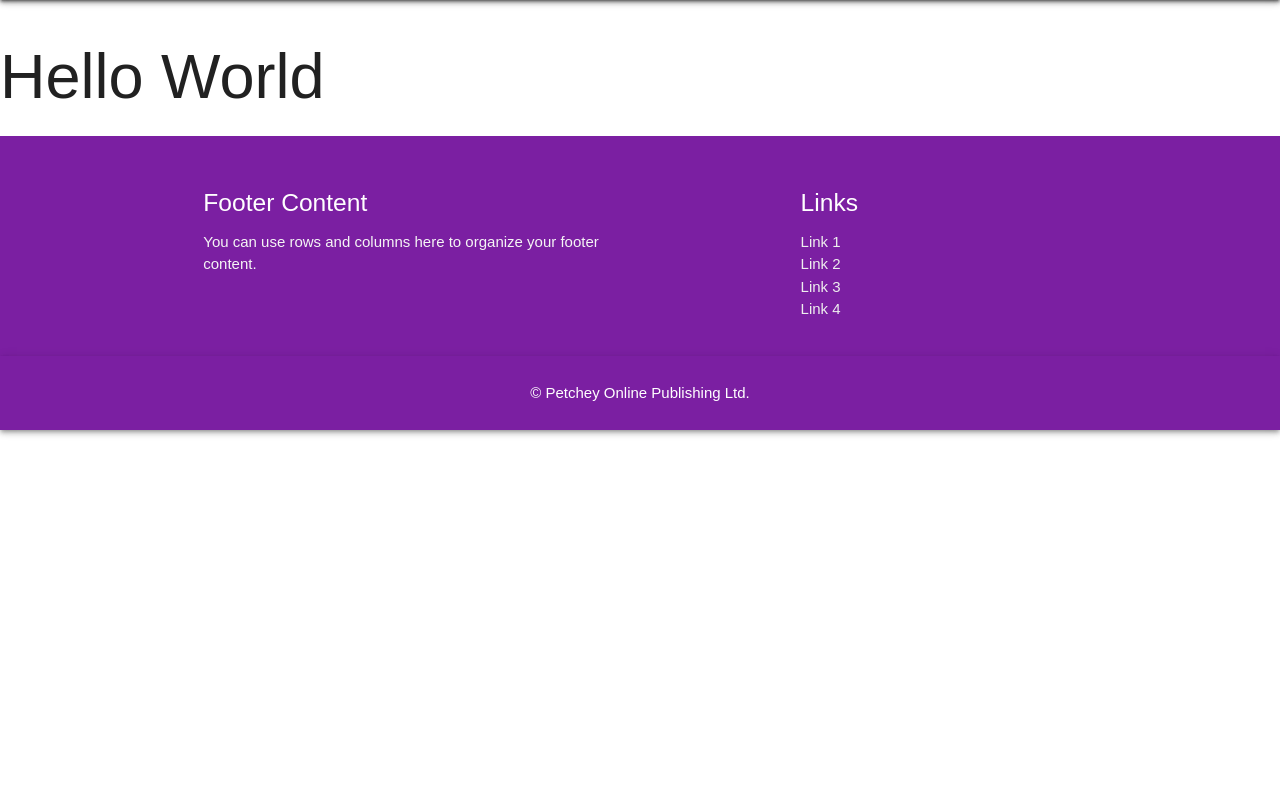
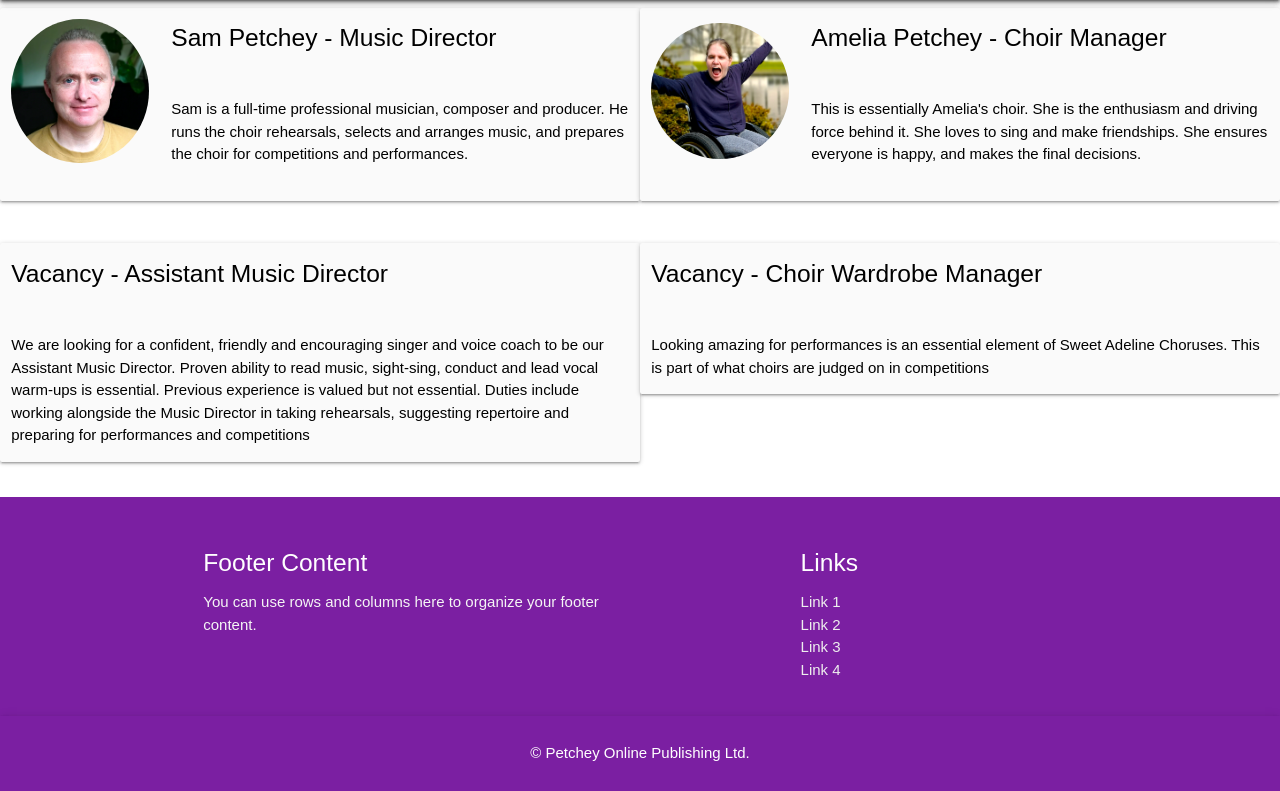
Before and after one commit to sampetchey/sweet-chariot-singers, a Django app: page /team in a window 1280 px wide. Shown: the part 64-855 px from the top of the page. Before the commit the page ends 500 px from the top, so only its background shows below. Run offline with Django 4.2, Linux system fonts and the light colour scheme.

```diff
--- a/home/templates/home/index.html
+++ b/home/templates/home/index.html
@@ -16,11 +16,7 @@
         at the Royal Military School of Music, Kneller Hall. The high energy, harmony</p>
     </div>
   </div>
-  <form method="post" enctype="multipart/form-data">
-    {% csrf_token %}
-     {{ form.as_p }}
-    <button type="submit">Upload</button>
-  </form>
+
 
   {% if img_obj %}
     <h3>Succesfully uploaded : {{img_obj.title}}</h3>
--- a/home/templates/home/team.html
+++ b/home/templates/home/team.html
@@ -1,6 +1,47 @@
-{% extends "base.html" %}
+{% extends 'base.html' %}
 {% load static %}
 
 {% block content %}
-    <h1>Hello World</h1>
+  <div class="row">
+    <div class="col s6 card-panel grey lighten-5 z-depth-1 team-info">
+      <div class="row valign-wrapper">
+        <div class="col s3">
+          <img src="media/headshot_sam.png" alt="" class="circle responsive-img" /> <!-- notice the "circle" class -->
+        </div>
+        <div class="col s9">
+          <span class="black-text">
+            <h5>Sam Petchey - Music Director</h5><br />
+            <p>Sam is a full-time professional musician, composer and producer. He runs the choir rehearsals, selects and arranges music, and prepares the choir for competitions and performances.</p>
+          </span>
+        </div>
+      </div>
+    </div>
+    <div class="col s6 card-panel grey lighten-5 z-depth-1 team-info">
+      <div class="row valign-wrapper">
+        <div class="col s3">
+          <img src="media/headshot_amelia.png" alt="" class="circle responsive-img" /> <!-- notice the "circle" class -->
+        </div>
+        <div class="col s9">
+          <span class="black-text">
+            <h5>Amelia Petchey - Choir Manager</h5><br />
+            <p>This is essentially Amelia's choir. She is the enthusiasm and driving force behind it. She loves to sing and make friendships. She ensures everyone is happy, and makes the final decisions.</p>
+          </span>
+        </div>
+      </div>
+    </div>
+  </div>
+  <div class="row">
+    <div class="col s6 card-panel grey lighten-5 z-depth-1 team-info">
+      <span class="black-text">
+        <h5>Vacancy - Assistant Music Director</h5><br />
+        <p>We are looking for a confident, friendly and encouraging singer and voice coach to be our Assistant Music Director. Proven ability to read music, sight-sing, conduct and lead vocal warm-ups is essential. Previous experience is valued but not essential. Duties include working alongside the Music Director in taking rehearsals, suggesting repertoire and preparing for performances and competitions</p>
+      </span>
+    </div>
+    <div class="col s6 card-panel grey lighten-5 z-depth-1 team-info">
+      <span class="black-text">
+        <h5>Vacancy - Choir Wardrobe Manager</h5><br />
+        <p>Looking amazing for performances is an essential element of Sweet Adeline Choruses. This is part of what choirs are judged on in competitions</p>
+      </span>
+    </div>
+  </div>
 {% endblock %}
--- a/static/css/base.css
+++ b/static/css/base.css
@@ -47,3 +47,7 @@ main {
   margin-top: 2vh;
   margin-bottom: 2vh;
 }
+
+.card {
+  padding: 10px
+}
```
Also changed, not shown: news/templates/news/news.html (+2 -6 lines).
